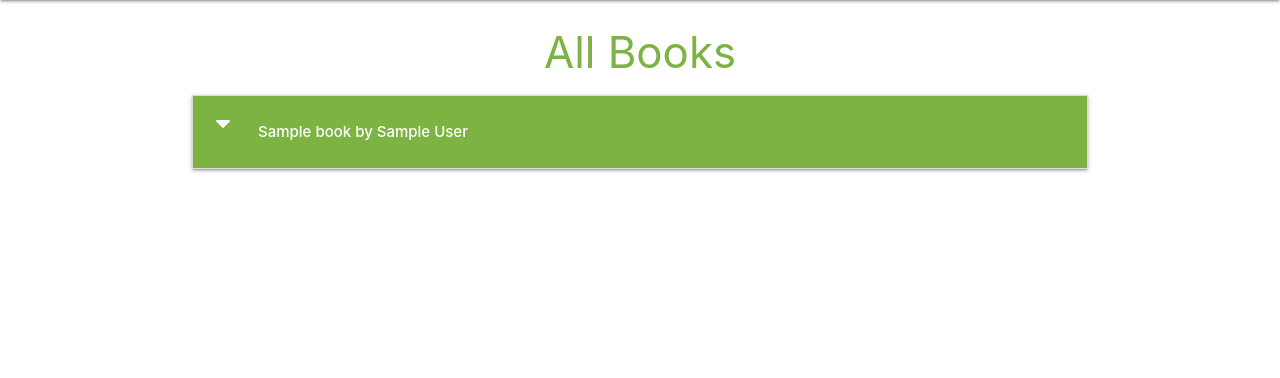
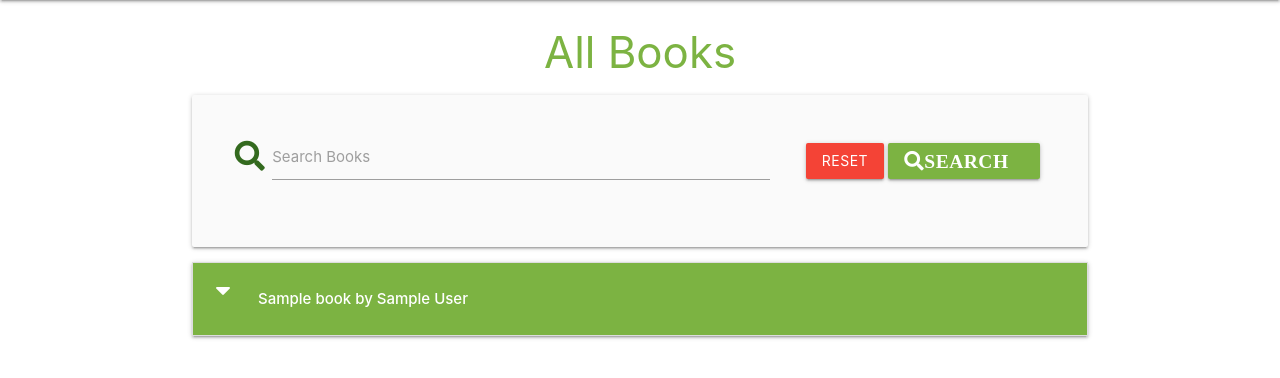
Before and after one commit to sunshine274/MS3-my_book_journal, a Flask app: page / in a window 1280 px wide. Shown: the part 64-442 px from the top of the page. Run offline with Flask 2, Linux system fonts and the light colour scheme; a database or web service that is not in the repository returns one stand-in record (values such as "Sample title"); some libraries are stand-ins or nearby versions.

Commit message:
added search books functionality

```diff
--- a/app.py
+++ b/app.py
@@ -23,6 +23,13 @@ mongo = PyMongo(app)
 @app.route("/browse_books")
 def browse_books():
     books = list(mongo.db.books.find())
+    return render_template("books.html", books=books)
+
+
+@app.route("/search", methods=["GET", "POST"])
+def search():
+    query = request.form.get("query")
+    books = list(mongo.db.books.find({"$text": {"$search": query}}))
     return render_template("books.html", books=books)
 
 
--- a/templates/add_book.html
+++ b/templates/add_book.html
@@ -44,6 +44,7 @@
         Add a book <i class="fas fa-plus-square right"></i>
         </button>
         </div>
+        </div>
 	</form>
 </div>
 
--- a/templates/add_list.html
+++ b/templates/add_list.html
@@ -9,7 +9,7 @@
         <div class="row">
 		<div class="input-field col s12">
             <i class="fas fa-folder-open prefix light-green-text text-darken-1"></i>
-            <input id="list_name" name="list_name" type="text" minlength="2" maxlength="25" class="validate" required/>
+            <input id="list_name" name="list_name" type="text" minlength="2" maxlength="40" class="validate" required/>
             <label for="list_name">List Name</label>
         </div>
         </div>
--- a/templates/books.html
+++ b/templates/books.html
@@ -2,6 +2,25 @@
 
 <h3 class="light-green-text text-darken-1 center-align">All Books</h3>
 
+<div class="row card-panel grey lighten-5">
+  <form action="{{ url_for('search') }}" method="POST" class="col s12">
+    <div class="row valign-wrapper center-align">
+      <div class="input-field col s12 m8">
+        <i class="fas fa-search prefix light-green-text text-darken-4"></i>
+        <input type="text" name="query" id="query" class="validate" required />
+        <label for="query">Search Books</label>
+      </div>
+      <div class="col s12 m4">
+      <a href="{{ url_for('browse_books') }}" class="red btn">Reset</a>
+      <button type="submit" class="light-green darken-1 btn">
+      <i class="fas fa-search left">Search</i>
+      </button>
+      </div>
+    </div>
+  </form>
+</div>
+
+{% if books|length >0 %}
 <ul class="collapsible">
   {% for book in books %}
   <li>
@@ -9,21 +28,32 @@
       <div class="col s3">
         <i class="fas fa-caret-down"></i>
         {% if session.user|lower == book.created_by|lower %}
-        <a href="{{ url_for('delete_book', book_id=book._id)}}" class="btn-small grey accent-2">Delete</a>
-        <a href="{{ url_for('edit_book', book_id=book._id)}}" class="btn-small yellow darken-2">Edit</a>
+        <a
+          href="{{ url_for('delete_book', book_id=book._id)}}"
+          class="btn-small grey accent-2"
+          >Delete</a
+        >
+        <a
+          href="{{ url_for('edit_book', book_id=book._id)}}"
+          class="btn-small yellow darken-2"
+          >Edit</a
+        >
         {% endif %}
       </div>
       <div class="col s9">
         <strong> {{ book.book_name }} by {{ book.author }}</strong>
       </div>
     </div>
-      <div class="collapsible-body">
-        <strong>on the list of {{ book.list_name }}</strong>
-        <p>{{ book.description }}</p>
-        <p><em>by: {{ book.created_by }}</em></p>
-      </div>
+    <div class="collapsible-body">
+      <strong>on the list of {{ book.list_name }}</strong>
+      <p>{{ book.description }}</p>
+      <p><em>by: {{ book.created_by }}</em></p>
+    </div>
   </li>
   {% endfor %}
 </ul>
+{% else %}
+<h3 class="red-text text-darken-1 center-align">No Books found</h3>
+{% endif %}
 
 {% endblock%}
```
